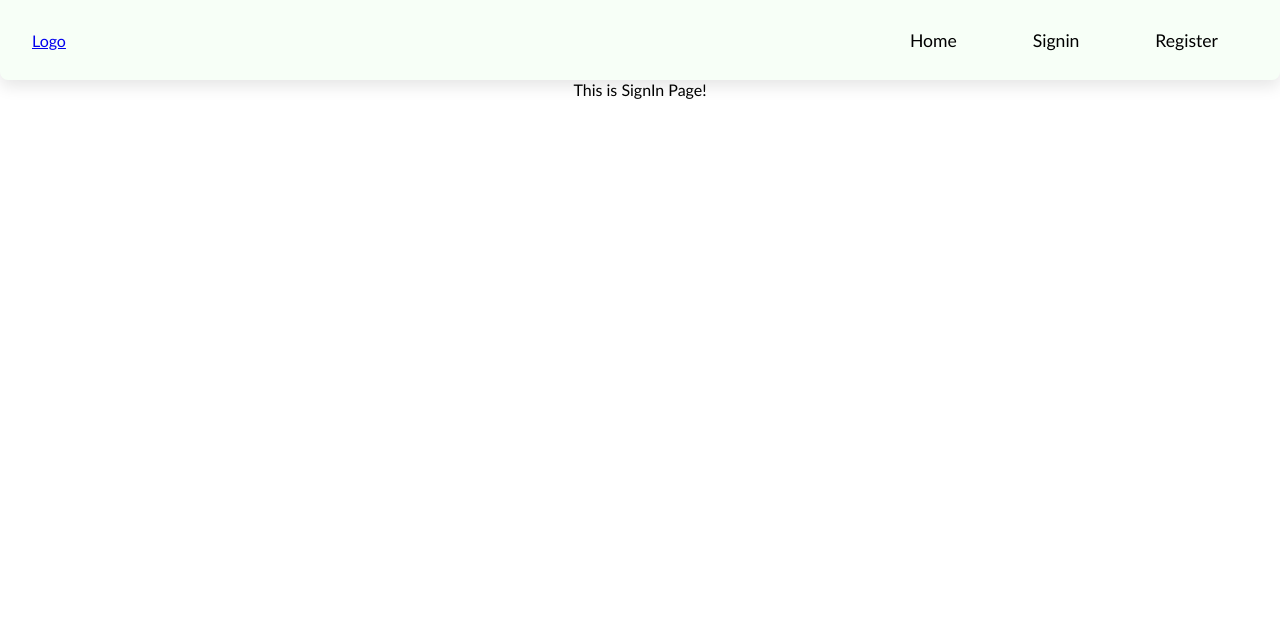
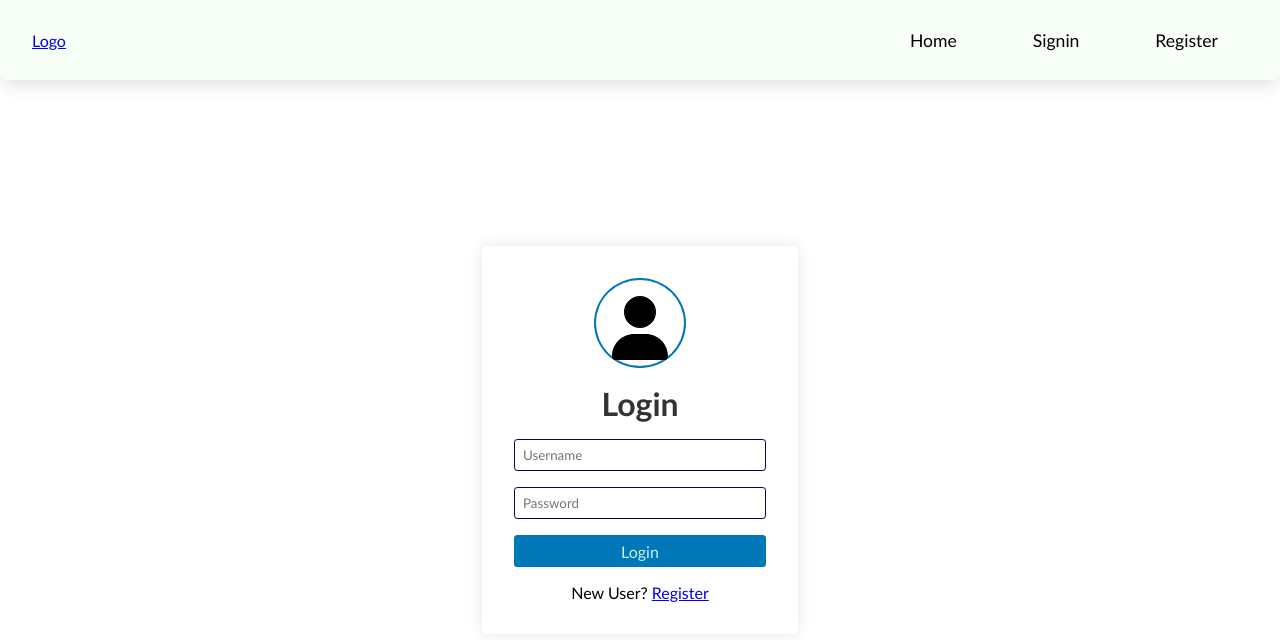
Before and after one commit to somjeet2000/To-Do-App, a React (Create React App) app: page /signin in a window 1280 px wide. Shown: the top 640 px of the page. Built offline with nearby package versions, Linux system fonts and the light colour scheme.

Commit message:
Design the Login Page

```diff
--- a/package.json
+++ b/package.json
@@ -3,6 +3,11 @@
   "version": "0.1.0",
   "private": true,
   "dependencies": {
+    "@fortawesome/fontawesome-svg-core": "^6.5.2",
+    "@fortawesome/free-brands-svg-icons": "^6.5.2",
+    "@fortawesome/free-regular-svg-icons": "^6.5.2",
+    "@fortawesome/free-solid-svg-icons": "^6.5.2",
+    "@fortawesome/react-fontawesome": "^0.2.2",
     "@testing-library/jest-dom": "^5.17.0",
     "@testing-library/react": "^13.4.0",
     "@testing-library/user-event": "^13.5.0",
--- a/src/components/Home/Home.css
+++ b/src/components/Home/Home.css
@@ -1,7 +1,7 @@
 .homeContainer {
   display: flex;
   width: 100%;
-  height: 100vh;
+  height: 90vh;
 }
 
 .homeSection {
@@ -50,3 +50,24 @@
   flex: 0 0 70%;
   background-size: contain;
 }
+
+@media (max-width: 600px) and (min-width: 450px) {
+  .homeContainer {
+    display: flex;
+    flex-direction: column;
+    justify-content: center;
+  }
+}
+
+@media (max-width: 450px) {
+  .homeContainer {
+    display: flex;
+    flex-direction: column;
+    height: 50vh;
+    width: 100%;
+  }
+
+  .homeSection h1 {
+    margin: 2rem 2rem 2rem 2rem;
+  }
+}
--- a/src/components/Signin/Signin.css
+++ b/src/components/Signin/Signin.css
@@ -0,0 +1,66 @@
+.signin {
+  display: flex;
+  justify-content: center;
+  align-items: center;
+  min-height: 90vh;
+  margin: 0;
+}
+
+.signinContainer {
+  background-color: #fff;
+  padding: 2rem;
+  border-radius: 0.25rem;
+  box-shadow: 0 0 1rem rgba(0, 0, 0, 0.1);
+}
+
+.signinAvatar {
+  display: flex;
+  justify-content: center;
+  align-items: center;
+  border: 2px solid #0077b6;
+  border-radius: 100%;
+  margin: 0 5rem 0 5rem;
+  /* background-color: #0077b6; */
+}
+
+.avatarImage {
+  height: 4rem;
+  margin: 1rem 1rem 0.4rem 1rem;
+}
+
+h1 {
+  margin: 1rem 0 1rem 0;
+  color: #333;
+}
+
+.signinInputContainer {
+  display: flex;
+  flex-direction: column;
+  justify-content: center;
+  align-items: center;
+  margin-bottom: 1rem;
+  gap: 1rem;
+}
+
+.signinInputContainer input,
+button {
+  width: 100%;
+  border: none;
+  border-radius: 0.2rem;
+  outline: none;
+}
+
+.signinInputContainer input {
+  border: 1px #03045e solid;
+  height: 2rem;
+  padding-left: 0.5rem;
+  box-sizing: border-box;
+}
+
+.loginButton {
+  background-color: #0077b6;
+  color: #caf0f8;
+  height: 2rem;
+  cursor: pointer;
+  font-size: 1rem;
+}
--- a/src/components/Signin/Signin.jsx
+++ b/src/components/Signin/Signin.jsx
@@ -1,5 +1,37 @@
 import './Signin.css';
+import { FontAwesomeIcon } from '@fortawesome/react-fontawesome';
+import { faUser } from '@fortawesome/free-solid-svg-icons';
+import { Link } from 'react-router-dom';
 
 export default function Signin() {
-  return <div className="signin">This is SignIn Page!</div>;
+  return (
+    <div className="signin">
+      <div className="signinContainer">
+        <div className="signinAvatar">
+          <FontAwesomeIcon className="avatarImage" icon={faUser} />
+        </div>
+        <h1>Login</h1>
+        <form action="">
+          <div className="signinInputContainer">
+            <input
+              type="text"
+              name="username"
+              id="username"
+              placeholder="Username"
+            />
+            <input
+              type="password"
+              name="password"
+              id="password"
+              placeholder="Password"
+            />
+            <button className="loginButton">Login</button>
+          </div>
+        </form>
+        <p>
+          New User? <Link to="/register">Register</Link>
+        </p>
+      </div>
+    </div>
+  );
 }
```
Also changed, not shown: public/index.html (+0 -23 lines), 1 other file (tests, documents, lock files or other folders).
